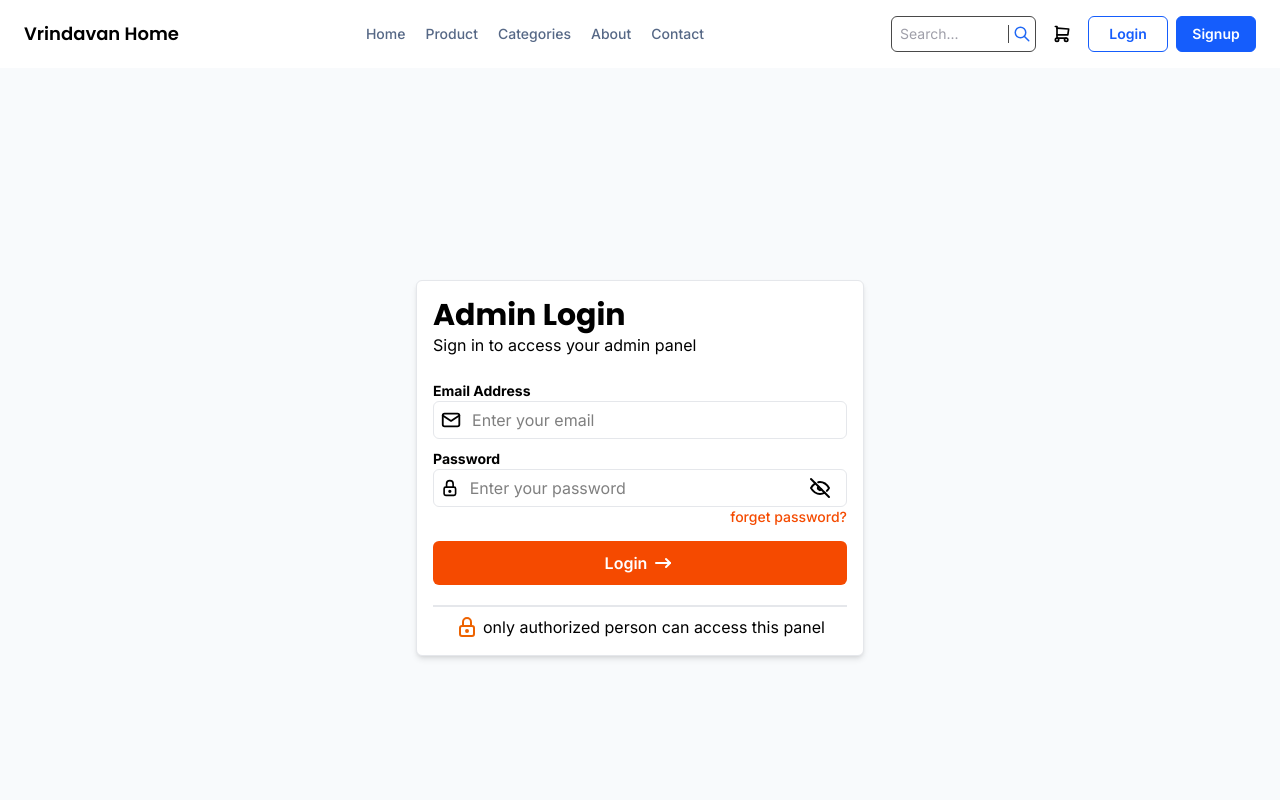
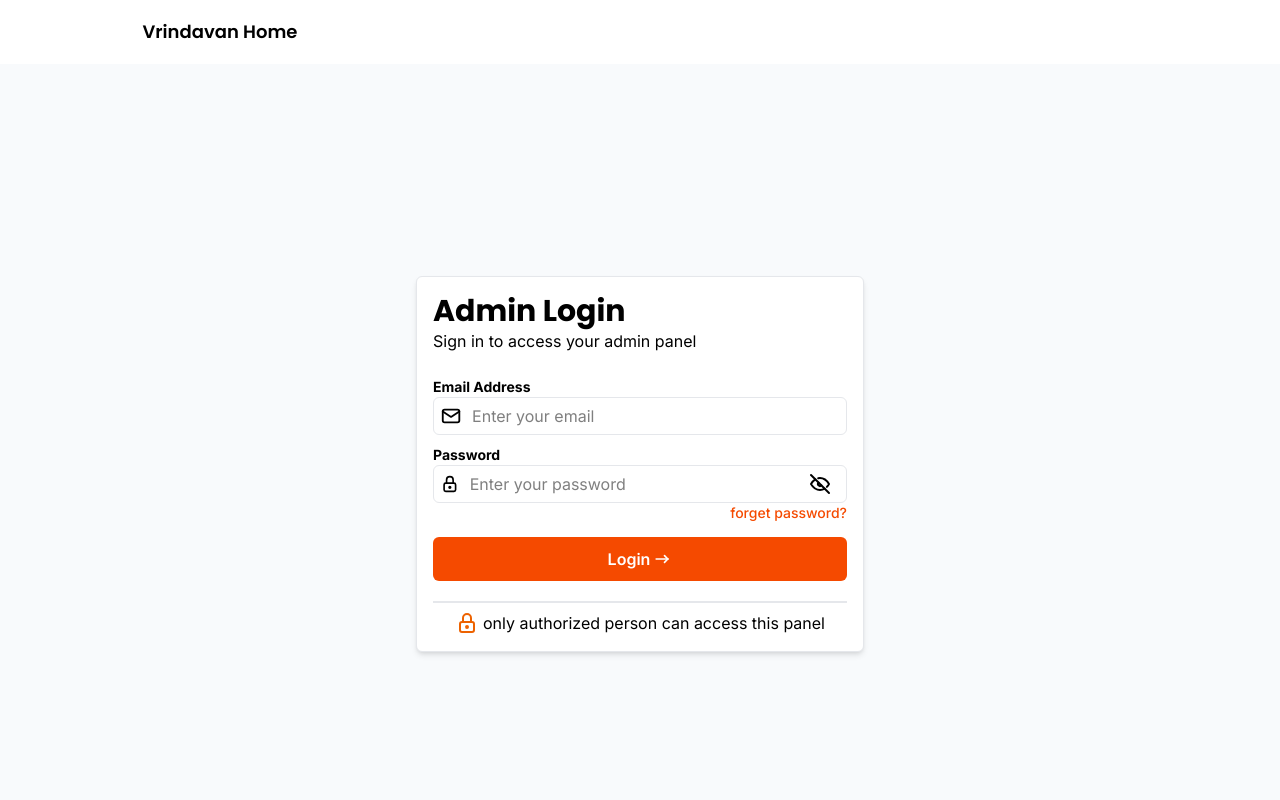
Before and after one commit to shivam-87388/vrindavan, a Next.js app in the folder frontend/: page /admin-login in a window 1280 px wide. Shown: the top 800 px of the page. Built offline with nearby package versions, Linux system fonts and the light colour scheme.

Commit message:
add navigation link

```diff
--- a/frontend/src/app/admin-login/page.jsx
+++ b/frontend/src/app/admin-login/page.jsx
@@ -1,14 +1,50 @@
 'use client'
 import React, { useState } from 'react'
 import { IconMail , IconLock, IconArrowNarrowRight, IconEyeOff, IconEye } from '@tabler/icons-react';
+import { useFormik } from 'formik';
+import * as yup from 'yup';
+import toast, { Toaster } from 'react-hot-toast';
+import axios from 'axios';
+
 
 const page = () => {
   const [showpassword, setShowpassword ] = useState(false);
   const handleclick = ()=>{
     setShowpassword(!showpassword);
-  }
+  };
+
+const LoginSchema = yup.object().shape({
+  email: yup.string().email('Invalid email').required('Email is required'),
+  password: yup.string().required('Password is required')
+    .matches(/[a-z]/, 'lowercase letter is required')
+    .matches(/[A-Z]/, 'uppercase letter is required')
+    .matches(/[0-9]/, 'number is required')
+    .matches(/\W/, 'any special character is required')
+    .min(6, '6 characters are required'),
+});
+
+const loginform = useFormik({
+     initialValues: {
+      email: "",
+      password: '',
+     },
+     onSubmit: async(values) => {
+      try {
+        const response = await axios.post("http://localhost:5000/admin/login",values);
+        console.log(response.data.status);
+        console.log("Account created sucessfully",response.data.message);
+       toast.success('Account created sucessfully');
+      } catch (error) {
+           const message = error.response?.data?.message || "Login error";
+           toast.error(message);
+      };
+     },
+      validationSchema: LoginSchema
+   });
+
+
   return (
-    <div className="min-h-screen flex items-center justify-center w-full bg-slate-50 px-4">
+    <div className="min-h-screen flex items-center justify-center w-full bg-slate-50 p-4">
       <form className="w-full max-w-md bg-white rounded-md shadow-md border border-gray-200 p-4">
         <div className="flex flex-col items-center justify-start w-full mb-6">
            <h1 className="w-full text-black text-3xl font-bold font-['Poppins']">Admin Login</h1>
@@ -18,33 +54,40 @@ const page = () => {
         <div className="w-full flex flex-col items-center justify-start gap-2.5 mb-3.5">
         {/* email section */}
         <div className="w-full flex flex-col items-center justify-start">
-         <label htmlFor="user-email" className="w-full text-black text-sm font-bold font-['Inter']">Email Address</label>
+         <label htmlFor="email" className="w-full text-black text-sm font-bold font-['Inter']">Email Address</label>
          {/* icon + input field */}
-        <div className=" flex-row flex w-full items-center justify-center gap-2.5 border border-gray-200 rounded-md py-1.5 px-1.5 transition-all focus-within:border-blue-500 focus-within:ring-2 focus-within:ring-blue-500/20">
+        <div className=" flex-row flex w-full items-center justify-center gap-2.5 border border-gray-200 rounded-md py-1.5 px-1.5 transition-all focus-within:border-transparent focus-within:ring-2 focus-within:ring-[#ED6200]">
           <IconMail/>
-        <input type="email" id="user-email" placeholder="Enter your email" className="w-full flex items-center bg-transparent outline-none focus:outline-none"></input>
+        <input type="email" id="email" name="email" onChange={loginform.handleChange} value={loginform.values.email} onBlur={loginform.handleBlur} placeholder="Enter your email" className="w-full flex items-center bg-transparent outline-none focus:outline-none"></input>
         </div>
+         {loginform.touched.email && loginform.errors.email && (
+          <span className="text-red-500 text-xs text-left w-full">
+          {loginform.errors.email}
+          </span>
+          )}
         </div>
         {/* password section */}
          <div className="w-full flex flex-col items-center justify-start ">
-          <label htmlFor="user-password" className="w-full text-black text-sm font-bold font-['Inter']">Password</label>
+          <label htmlFor="password" className="w-full text-black text-sm font-bold font-['Inter']">Password</label>
            {/* icon + input field */}
-          <div className=" flex-row flex w-full items-center justify-center gap-2.5 border border-gray-200 rounded-md py-1.5 px-1.5 transition-all focus-within:border-blue-500 focus-within:ring-2 focus-within:ring-blue-500/20">
+          <div className=" flex-row flex w-full items-center justify-center gap-2.5 border border-gray-200 rounded-md py-1.5 px-1.5 transition-all focus-within:border-transparent focus-within:ring-2 focus-within:ring-[#ED6200]">
             <IconLock/>
-            <input type={showpassword ? "text":"password"} id="user-password" placeholder="Enter your password" className="w-full flex items-center bg-transparent outline-none focus:outline-none"></input>
-            <div onClick={handleclick} className="flex justify-end items-center pr-2">
+            <input type={showpassword ? "text":"password"} id="password" name="password" onChange={loginform.handleChange} value={loginform.values.password} onBlur={loginform.handleBlur} placeholder="Enter your password" className="w-full flex items-center bg-transparent outline-none focus:outline-none"></input>
+            <div onClick={handleclick} className="flex justify-end items-center pr-2 hover:cursor-pointer">
              {showpassword ? <IconEye/>:<IconEyeOff/>}
             </div>
           </div>
+          {loginform.touched.password && loginform.errors.password && (
+          <span className="text-red-500 text-xs text-left w-full">
+          {loginform.errors.password}
+          </span>
+          )}
           <a href="#" className="w-full flex justify-end text-sm text-orange-600 font-medium font-['Inter']">forget password?</a>
          </div>
         </div>
          {/* login button */}
         <div className="flex w-full flex-col items-center justify-center">
-          <div className=" flex-row w-full flex items-center justify-center gap-1 bg-orange-600 px-3.5 py-2.5 rounded-md hover:cursor-pointer hover:bg-orange-700">
-            <button className="flex justify-center  text-white text-base font-semibold font-['Inter']">Login</button>
-            <IconArrowNarrowRight stroke={2} color="#ffffff" />
-          </div>
+          <button type="button" className="flex w-full items-center justify-center gap-0.5 rounded-md bg-orange-600 px-3.5 py-2.5 font-['Inter'] text-base font-semibold text-white transition-colors hover:bg-orange-700  focus-visible:outline-2 focus-visible:outline-offset-2 focus-visible:outline-orange-600 hover:cursor-pointer"><span>Login</span> <IconArrowNarrowRight stroke={2} className="h-5 w-5 text-white" /></button>
           <hr className="w-full border-t-2 mt-5 mb-2 border-gray-200"></hr>
           <div className="w-full flex flex-row items-center justify-center gap-1">
             <IconLock stroke={2} color="#ED6200" className='flex '/>
--- a/frontend/src/app/register/page.jsx
+++ b/frontend/src/app/register/page.jsx
@@ -19,7 +19,7 @@ const handleClick2 = ()=>{
 
 const SignupSchema = yup.object().shape({
   fullname: yup.string().min(2, 'Too Short!').max(50, 'Too Long!').required('Name is required'),
-  email: yup.string().email('Invalid email').required('Required'),
+  email: yup.string().email('Invalid email').required('Email is required'),
   password: yup.string().required('Password is required')
     .matches(/[a-z]/, 'lowercase letter is required')
     .matches(/[A-Z]/, 'uppercase letter is required')
--- a/frontend/src/components/Navbar.jsx
+++ b/frontend/src/components/Navbar.jsx
@@ -1,190 +1,19 @@
 'use client'
-import React, { useState, useEffect, useRef } from "react";
-import { IconShoppingCart, IconSearch, IconArrowsCross,IconMenu2 } from '@tabler/icons-react';
+import React from 'react'
 
-
-const navbar = () => {
-  const [show, setShow] = useState(false);
-  const navRef = useRef(null);
-  const handleClick = () => {
-    setShow(!show);
-  };
-    useEffect(() => {
-    const handleOutsideClick = (event) => {
-    if (navRef.current && !navRef.current.contains(event.target)) {
-      setShow(false);
-       }
-    };
-
-  document.addEventListener("mousedown", handleOutsideClick);
-  return () => {
-    document.removeEventListener("mousedown", handleOutsideClick);
-  };
-}, []);
+const Navbar = () => {
   return (
-    <div>
-      {/* desktop navbar */}
-      {/* Desktop + Tablet Navbar */}
-<header className="hidden md:flex w-full items-center gap-2 px-2 py-4 lg:gap-5 lg:px-6">
-
-  {/* Logo */}
-  <div className="shrink-0">
-    <a
+    <div className="grid grid-cols-3 py-4.5 px-2.5">
+      <div className='flex items-center justify-center'>
+        <a
       href="#"
       className="text-base lg:text-lg font-semibold font-['Poppins'] text-black whitespace-nowrap"
     >
       Vrindavan Home
     </a>
-  </div>
-
-
-  {/* Navigation */}
-  <nav
-    aria-label="Main navigation"
-    className="flex min-w-0 flex-1 items-center justify-center gap-2 lg:gap-5"
-  >
-    <a
-      href="/"
-      className="whitespace-nowrap text-xs lg:text-sm font-medium font-['Inter'] text-[#566886] hover:text-blue-600"
-    >
-      Home
-    </a>
-
-    <a
-      href="#"
-      className="whitespace-nowrap text-xs lg:text-sm font-medium font-['Inter'] text-[#566886] hover:text-blue-600"
-    >
-      Product
-    </a>
-
-    <a
-      href="#"
-      className="whitespace-nowrap text-xs lg:text-sm font-medium font-['Inter'] text-[#566886] hover:text-blue-600"
-    >
-      Categories
-    </a>
-
-    <a
-      href="/about-us"
-      className="whitespace-nowrap text-xs lg:text-sm font-medium font-['Inter'] text-[#566886] hover:text-blue-600"
-    >
-      About
-    </a>
-
-    <a
-      href="/contact-us"
-      className="whitespace-nowrap text-xs lg:text-sm font-medium font-['Inter'] text-[#566886] hover:text-blue-600"
-    >
-      Contact
-    </a>
-  </nav>
-
-
-  {/* Right Side Actions */}
-  <div className="flex shrink-0 items-center gap-1.5 lg:gap-2">
-
-    {/* Search */}
-    <form
-      className="flex h-8 items-center rounded-md border border-[#494949] px-1 lg:h-9"
-      onSubmit={(e) => e.preventDefault()}
-    >
-      <input
-        type="search"
-        placeholder="Search..."
-        aria-label="Search products"
-        className="w-16 bg-transparent px-1 text-xs font-normal font-['Inter'] text-zinc-700 outline-none placeholder:text-zinc-400 lg:w-28 lg:text-sm"
-      />
-
-      <button
-        type="submit"
-        aria-label="Search products"
-        className="flex items-center border-l border-[#494949] pl-1"
-      >
-        <IconSearch
-          size={16}
-          color="#2068F4"
-          className="lg:h-[18px] lg:w-[18px]"
-        />
-      </button>
-    </form>
-
-
-    {/* Cart */}
-    <button
-      type="button"
-      aria-label="Shopping cart"
-      className="flex h-8 w-8 shrink-0 items-center justify-center rounded-md transition-transform duration-150 hover:scale-95 lg:h-9 lg:w-9"
-    >
-      <IconShoppingCart
-        size={18}
-        className="lg:h-5 lg:w-5"
-      />
-    </button>
-
-
-    {/* Login */}
-    <a
-      href="/login"
-      className="flex h-8 w-14 items-center justify-center rounded-md border border-blue-600 px-1 text-xs font-semibold font-['Inter'] text-blue-600 hover:bg-blue-50 lg:h-9 lg:w-20 lg:text-sm"
-    >
-      Login
-    </a>
-
-
-    {/* Signup */}
-    <a
-      href="/register"
-      className="flex h-8 w-14 items-center justify-center rounded-md border border-blue-600 bg-blue-600 px-1 text-xs font-semibold font-['Inter'] text-white hover:bg-blue-700 lg:h-9 lg:w-20 lg:text-sm"
-    >
-      Signup
-    </a>
-
-  </div>
-
-</header>
-
-{/* mobile navbar */}
-  <header className="relative flex md:hidden items-center justify-between p-4">
-        <div className="flex justify-start">
-       <h3 className="text-black text-lg font-semibold font-['Poppins']">Vrindavan Home</h3>
-        </div>
-
-          <div className="flex flex-row gap-1.5 items-center justify-center px-2.5 py-1.5 ">
-            <form onSubmit={(e) => e.preventDefault()} className="w-full flex items-center justify-center rounded-sm border border-[#494949] px-1 h-6">
-              <input  type="search" placeholder="Search..." aria-label="Search products" className="w-full bg-transparent px-1 text-xs font-normal font-['Inter'] text-zinc-700  outline-none placeholder:text-zinc-400 "></input>
-             <button type="submit" aria-label="Search products" className="flex items-center border-l border-[#494949] pl-1">
-              <IconSearch size={16} color="#2068F4" className="h-[18px] w-[18px]"/>
-             </button>
-            </form>
-
-            <a href="#" className="flex items-center justify-center px-0.5 bg-white rounded-sm inset-ring ring-zinc-[#494949] hover:cursor-pointer">
-              <IconShoppingCart stroke={2} color="#050505"/>
-            </a>
-
-            <div ref={navRef} className="flex flex-col mr-2.5 ">
-          <button onClick={handleClick} className="">{show ?  <IconArrowsCross stroke={2} color="#050505" />: <IconMenu2 stroke={2} color="#050505" />}</button>
-        {show? <nav className="absolute right-4 top-full  flex flex-col items-center justify-center px-2.5 py-1.5 gap-1.5 rounded-md border-2 border-zinc-200 bg-white shadow-lg z-50 w-36">
-
-          <a href='/'className="flex item-center justify-center text-slate-500 text-sm font-bold font-['Inter'] hover:text-white hover:bg-blue-600 w-full py-1.5 px-0.5 rounded-md">Home</a>
-          <a href='#'className="flex item-center justify-center text-slate-500 text-sm font-bold font-['Inter'] hover:text-white hover:bg-blue-600 w-full py-1.5 px-0.5 rounded-md">Product</a>
-          <a href='#'className="flex item-center justify-center text-slate-500 text-sm font-bold font-['Inter'] hover:text-white hover:bg-blue-600 w-full py-1.5 px-0.5 rounded-md">Categories</a>
-          <a href='/about-us'className="flex item-center justify-center text-slate-500 text-sm font-bold font-['Inter'] hover:text-white hover:bg-blue-600 w-full py-1.5 px-0.5 rounded-md">About</a>
-          <a href='/contact-us'className="flex item-center justify-center text-slate-500 text-sm font-bold font-['Inter'] hover:text-white hover:bg-blue-600 w-full py-1.5 px-0.5 rounded-md">Contact</a>
-          <a href='/login'className="flex item-center justify-center text-blue-600 inset-ring-2 ring-blue-600 text-sm font-bold font-['Inter'] hover:text-white hover:bg-blue-600 w-full py-1.5 px-0.5 rounded-md">Login</a>
-          <a href='/register' className="flex item-center justify-center text-white bg-blue-600 text-sm font-bold font-['Inter'] w-full py-1.5 px-0.5 rounded-md">Signup</a>
-        </nav>:""}
-
-         </div>
-          </div>
-
-    </header>
-
-
-
+      </div>
     </div>
-
-
   )
 }
 
-export default navbar
+export default Navbar
```
Also changed, not shown: frontend/src/app/login/page.jsx (+97 -43 lines).
